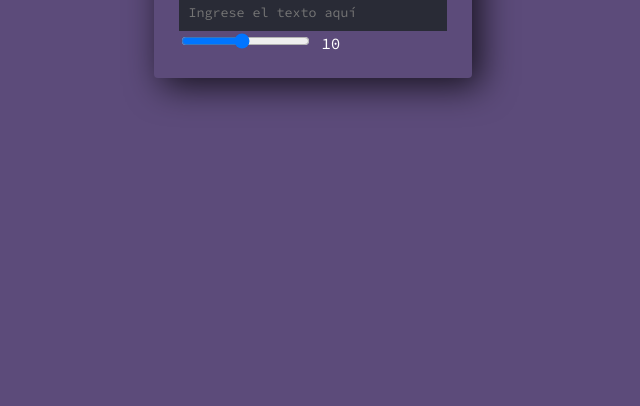
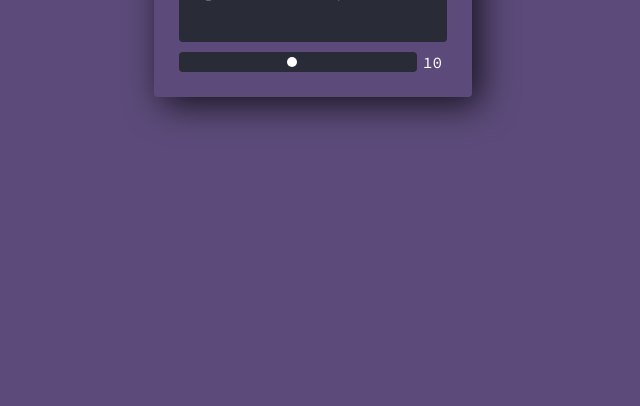
Before and after one commit to franco-acosta/cifradoCesar, a plain HTML site: page index.html in a window 1280 px wide. Shown: the part 410-816 px from the top of the page, without its empty margins (327-967 px from the left). Drawn offline with Linux system fonts and the light colour scheme.

Commit message:
finalizado style.css . comienzo script.js

```diff
--- a/style.css
+++ b/style.css
@@ -40,4 +40,41 @@ h1 {
     margin: 10px 0 0;
     padding: 10px;
     color: #fff;
+    border-top-left-radius: var(--borde-redondo);
+    border-top-right-radius: var(--borde-redondo);
 }
+
+#resultado {
+    height: 20px;
+    color: #5af78d;
+    padding: 0 10px 10px;
+    border-bottom-left-radius: var(--borde-redondo);
+    border-bottom-right-radius: var(--borde-redondo);
+}
+
+.rango {
+    margin-top: 10px;
+    display: grid;
+    grid-template-columns: 1fr 30px;
+    text-align: center;
+    align-items: center;
+}
+
+input[type="range"] {
+    -webkit-appearance: none;
+    appearance: none;
+    border-radius: var(--borde-redondo);
+    background: var(--color-terminal);
+    margin: 0;
+    padding: 0 5px;
+    height: 20px;
+}
+
+input[type="range"]::-webkit-slider-thumb {
+    cursor: pointer;
+    -webkit-appearance: none;
+    background: #fff;
+    border-radius: 50%;
+    height: 10px;
+    width: 10px;
+}
```
